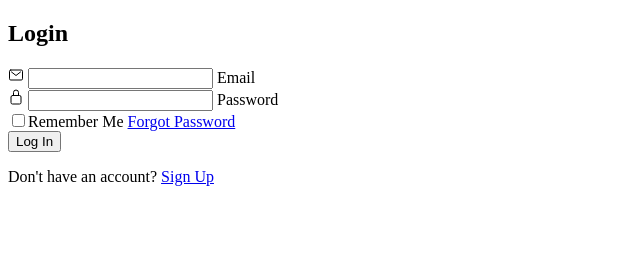
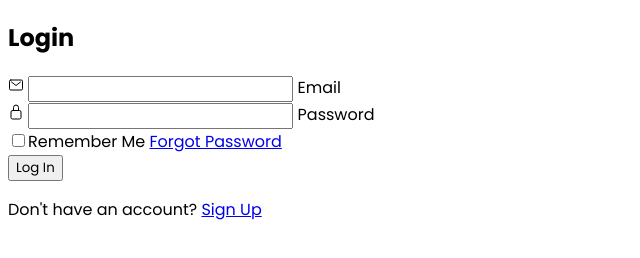
Before and after one commit to Legendary-BYPASS/online-website, a plain HTML site: page index.html in a window 1280 px wide. Shown: the whole page, without its empty margins (0-640 px from the left). Drawn offline with nearby package versions, Linux system fonts and the light colour scheme.

Commit message:
Update index.html

```diff
--- a/index.html
+++ b/index.html
@@ -7,7 +7,7 @@
     <title>APIKU-ONLINE | BlazeM4CK</title>
     <script type="module" src="https://unpkg.com/ionicons@7.1.0/dist/ionicons/ionicons.esm.js"></script>
     <script nomodule src="https://unpkg.com/ionicons@7.1.0/dist/ionicons/ionicons.js"></script>
-    <link rel='stylesheet' href='index.css'>
+    <link rel='stylesheet' href='style.css'>
 </head>
 
 <body>
```
